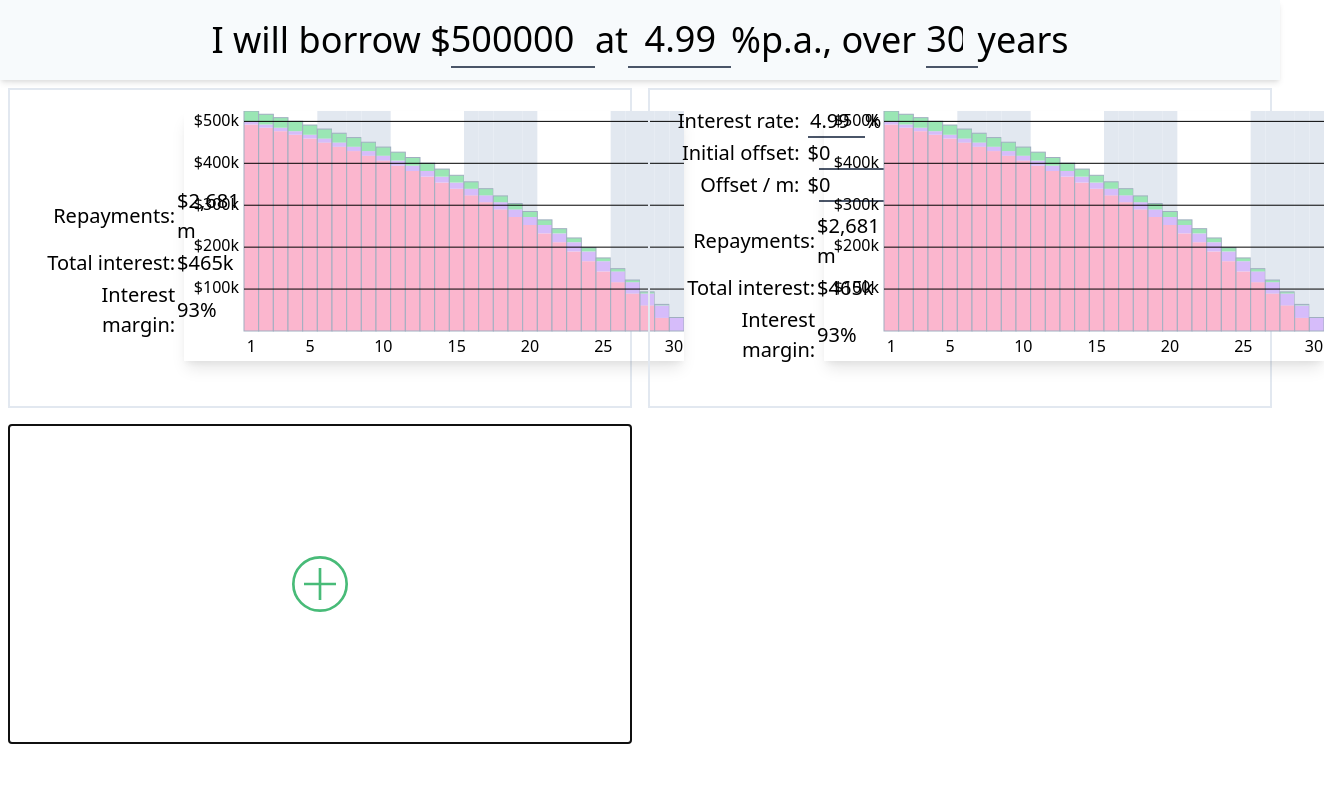
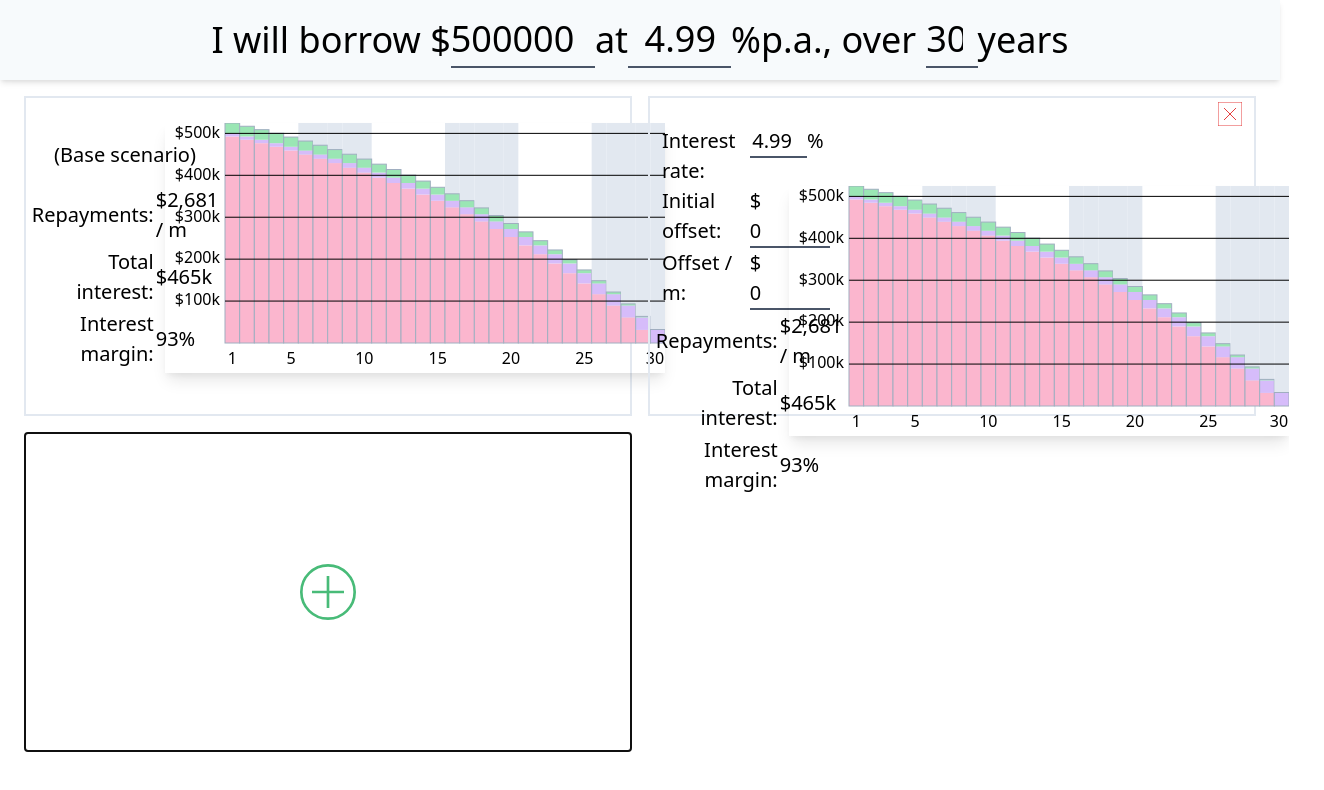
Before and after one commit to camjackson/whatif.mortgage, a React (Create React App) app: page / in a window 1280 px wide. Both pictures are taken after a click on the button "Add scenario". Shown: the top 790 px of the page, 1324 px wide, since content can reach past the window. Built offline with nearby package versions, Linux system fonts and the light colour scheme.

Commit message:
Add ability to remove a scenario

```diff
--- a/src/AddScenarioButton.tsx
+++ b/src/AddScenarioButton.tsx
@@ -1,7 +1,7 @@
 import React, { FC } from 'react';
 
 type Props = {
-  addScenario: any;
+  addScenario: () => void;
 };
 
 const plusPath = `
@@ -23,7 +23,7 @@ const AddScenarioButton: FC<Props> = ({ addScenario }) => (
       className="m-auto stroke-current text-green-500"
     >
       <path d={plusPath} />
-      <circle cx="12" cy="12" r="10" className="stroke-current fill-none" />
+      <circle cx="12" cy="12" r="10" className="fill-none" />
     </svg>
   </button>
 );
--- a/src/App.tsx
+++ b/src/App.tsx
@@ -27,6 +27,11 @@ const App = () => {
   };
   const addScenario = () =>
     setState({ ...state, scenarios: [...state.scenarios, {}] });
+  const removeScenario = index =>
+    setState({
+      ...state,
+      scenarios: state.scenarios.filter((_, i) => i !== index),
+    });
 
   useEffect(() => stateStorage.persistToStorage(state), [state]);
 
@@ -36,14 +41,15 @@ const App = () => {
         baseScenario={state.baseScenario}
         setValue={setBaseScenarioValue}
       />
-      <main className="grid cols-50-50">
+      <main className="grid cols-50-50 py-2 px-4">
         {state.scenarios.map((scenario, index) => (
           <ScenarioPanel
             key={index}
-            hideInputs={index === 0}
+            index={index}
             baseScenario={state.baseScenario}
             scenario={scenario}
             setValue={setScenarioValue(index)}
+            removeScenario={removeScenario}
           />
         ))}
         <AddScenarioButton addScenario={addScenario} />
--- /dev/null
+++ b/src/scenario/ScenarioHeader.tsx
@@ -0,0 +1,39 @@
+import React, { FC } from 'react';
+
+type Props = {
+  index: number;
+  removeScenario: (index: number) => void;
+};
+
+const crossInSquarePath = `
+  M0 0 H24 V24 H0 V0
+  M6 6 L18 18
+  M18 6 L6 18
+`;
+
+const ScenarioHeader: FC<Props> = ({ index, removeScenario }) => (
+  <div
+    style={{ gridArea: 'header' }}
+    className="justify-self-stretch flex justify-end"
+  >
+    {index !== 0 && (
+      <button
+        className="text-red-600 font-hairline underline text-base"
+        onClick={() => removeScenario(index)}
+        title="Remove"
+      >
+        <svg
+          xmlns="http://www.w3.org/2000/svg"
+          viewBox="0 0 24 24"
+          width="24"
+          height="24"
+          className="stroke-current"
+        >
+          <path d={crossInSquarePath} className="fill-none" />
+        </svg>
+      </button>
+    )}
+  </div>
+);
+
+export default ScenarioHeader;
--- a/src/scenario/ScenarioPanel.tsx
+++ b/src/scenario/ScenarioPanel.tsx
@@ -1,4 +1,5 @@
 import React, { FC } from 'react';
+import ScenarioHeader from './ScenarioHeader';
 import ScenarioInputs from './ScenarioInputs';
 import RepaymentsGraph from './graph/RepaymentsGraph';
 import RepaymentsStats from './RepaymentsStats';
@@ -8,24 +9,27 @@ import { BaseScenario, Scenario, ScenarioKey } from '../models';
 
 const gridAreas = {
   gridTemplateAreas: `
+    'header header'
     'form graph'
     'stats graph'
   `,
 };
 
 type Props = {
-  hideInputs: boolean;
+  index: number;
   baseScenario: BaseScenario;
   scenario: Scenario;
   setValue: (key: ScenarioKey) => (event) => void;
+  removeScenario: (index: number) => void;
   calculateRepayment?: (p: number, r: number, n: number) => number;
 };
 
 const ScenarioPanel: FC<Props> = ({
-  hideInputs,
+  index,
   baseScenario,
   scenario,
   setValue,
+  removeScenario,
   calculateRepayment = realCalculateRepayment,
 }) => {
   const appliedScenario: Scenario = { ...baseScenario, ...scenario };
@@ -44,10 +48,13 @@ const ScenarioPanel: FC<Props> = ({
   return (
     <section
       style={gridAreas}
-      className="panel py-3 px-6 grid cols-40-60 items-center justify-items-center text-xl font-hairline"
+      className="panel py-1 px-3 grid cols-30-70 items-center justify-items-center text-xl font-hairline"
     >
-      {hideInputs ? (
-        <div style={{ gridArea: 'form' }} />
+      <ScenarioHeader index={index} removeScenario={removeScenario} />
+      {index === 0 ? (
+        <div style={{ gridArea: 'form' }} className="align-self-end">
+          (Base scenario)
+        </div>
       ) : (
         <ScenarioInputs
           baseScenario={baseScenario}
--- a/src/styles/index.css
+++ b/src/styles/index.css
@@ -26,16 +26,24 @@
   grid-template-columns: 50% 50%;
 }
 
-.cols-40-60 {
-  grid-template-columns: 40% 60%;
+.cols-30-70 {
+  grid-template-columns: 30% 70%;
 }
 
 .justify-items-center {
   justify-items: center;
 }
 
+.align-self-end {
+  align-self: end;
+}
+
 .justify-self-end {
   justify-self: end;
+}
+
+.justify-self-stretch {
+  justify-self: stretch;
 }
 
 /* SVG-related utils */
```
Also changed, not shown: 1 other file (tests, documents, lock files or other folders).
